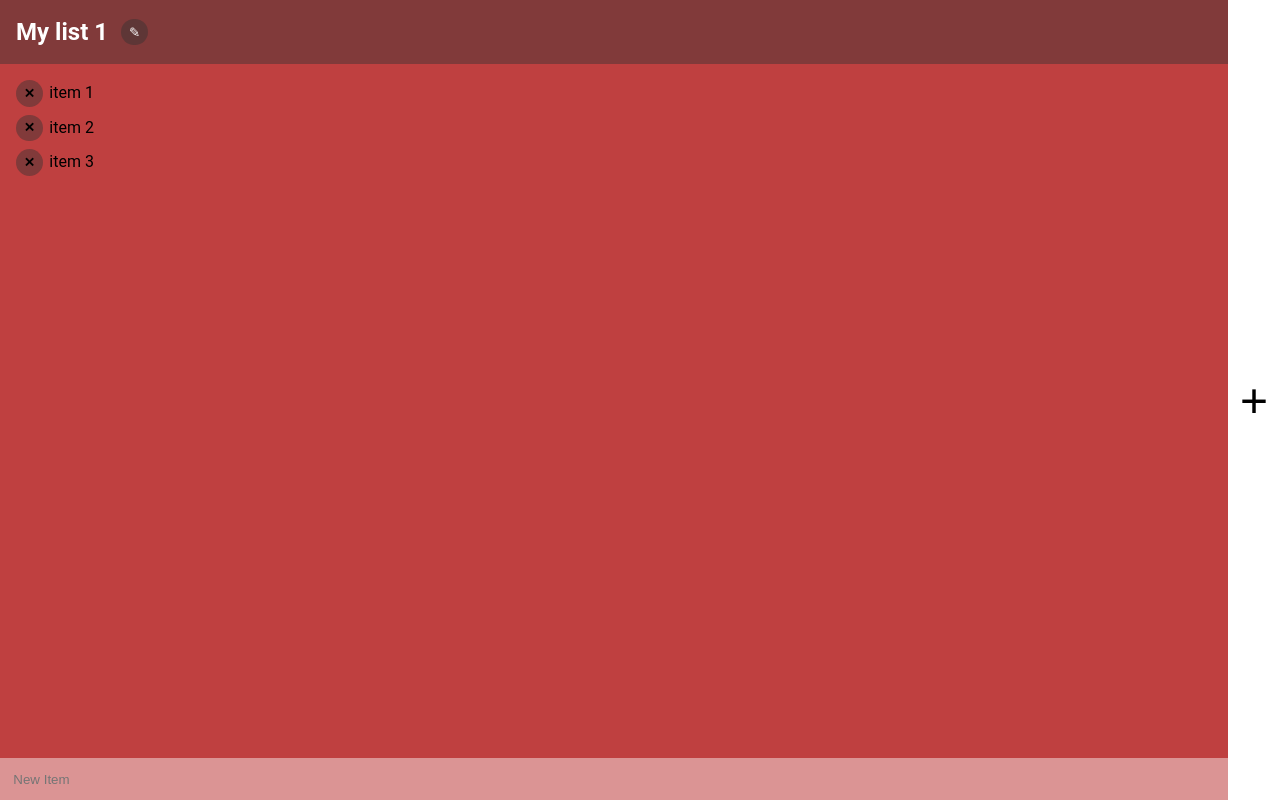
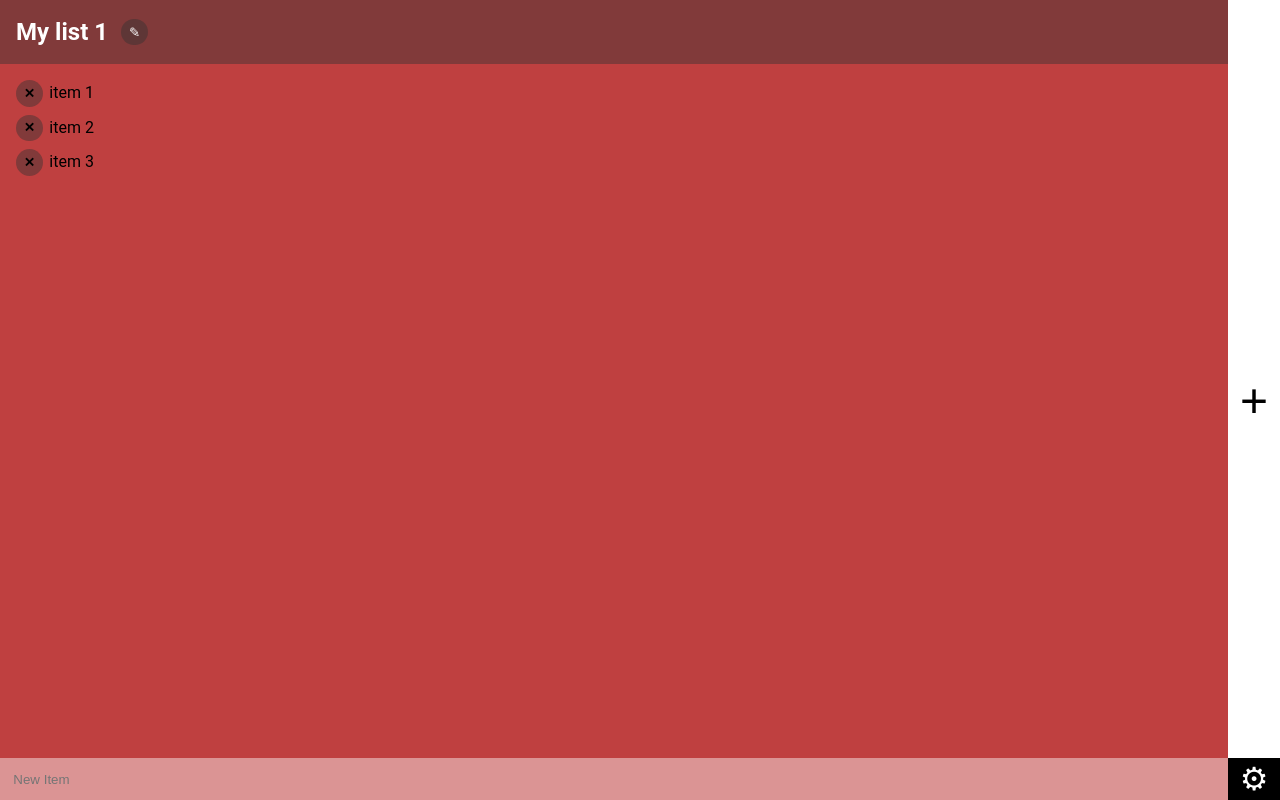
Before and after one commit to nolanzurek/jumpscare, a Preact app: page / in a window 1280 px wide. Built offline with nearby package versions, Linux system fonts and the light colour scheme.

Commit message:
refactor: Remove unused CSS styles and add SideButton component
- Remove unused CSS styles from app.css and ListPane.css
- Add SideButton component to handle adding new list panes and opening settings dialog
- Move SideButton related CSS styles to SideButton.css

```diff
--- a/src/app.css
+++ b/src/app.css
@@ -11,23 +11,3 @@
   width: 100%;
   overflow-x: auto;
 }
-
-#add-pane-button {
-  margin-left: auto;
-  max-width: 100px;
-  background-color: white;
-  color: black;
-  border: none;
-  outline: none;
-  padding: 0.25em;
-  cursor: pointer;
-  font-size: 3em;
-}
-
-#add-pane-button:hover {
-  background-color: #eeeeee;
-}
-
-#add-pane-button:active {
-  background-color: #dddddd;
-}
--- a/src/app.tsx
+++ b/src/app.tsx
@@ -1,5 +1,7 @@
 import { useState, useEffect } from "preact/hooks";
 import { ListPane } from "./components/ListPane/ListPane";
+import { SideButton } from "./components/SideButton/SideButton";
+import type { GlobalState } from "./types/statefulTypes";
 import "./app.css";
 
 export function App() {
@@ -68,34 +70,9 @@ export function App() {
               }}
             />
           ))}
-          <button
-            id="add-pane-button"
-            onClick={() => {
-              const newLists = { ...appData.listData };
-              const newId =
-                Math.max(...Object.values(newLists).map((l) => Number(l.id))) +
-                1;
-              newLists[`My list ${newId}`] = { id: `${newId}`, items: [] };
-              setAppData({ listData: newLists });
-            }}
-          >
-            +
-          </button>
+          <SideButton appData={appData} setAppData={setAppData} />
         </div>
       </div>
     </>
   );
 }
-
-type GlobalState = {
-  listData: Record<string, ItemList>; // listId -> listItems
-  // later: settings, etc
-};
-
-type ItemList = {
-  id: string;
-  items: {
-    id: string;
-    text: string;
-  }[];
-};
--- a/src/components/ListPane/ListPane.css
+++ b/src/components/ListPane/ListPane.css
@@ -5,6 +5,10 @@
   min-width: 0px;
   height: 100vh;
   position: relative;
+  overflow-y: scroll;
+  /* hide scrollbars */
+  -ms-overflow-style: none; /* IE and Edge */
+  scrollbar-width: none; /* Firefox */
 }
 
 .title-section {
--- /dev/null
+++ b/src/components/SettingsContent/SettingsContent.tsx
@@ -0,0 +1,11 @@
+export function SettingsContent(props: { closeSettings: () => void }) {
+  return (
+    <div id="settings-content">
+      <h1>Settings</h1>
+      <p>You just got flashbanged! L + Ratio</p>
+      <button id="close-settings-button" onClick={() => props.closeSettings()}>
+        Close
+      </button>
+    </div>
+  );
+}
--- /dev/null
+++ b/src/components/SideButton/SideButton.css
@@ -0,0 +1,65 @@
+#add-pane-button {
+  margin-left: auto;
+  max-width: 100px;
+  background-color: white;
+  color: black;
+  border: none;
+  outline: none;
+  padding: 0.25em;
+  cursor: pointer;
+  font-size: 3em;
+  height: 100%;
+}
+
+#settings-button {
+  width: 100%;
+  position: absolute;
+  bottom: 0;
+  right: 0;
+  /* !!!! MAGIC */
+  height: 1.31em;
+  /* standardize colors */
+  background-color: black;
+  color: white;
+  border: none;
+  outline: none;
+  /* padding: 0.25em; */
+  cursor: pointer;
+  font-size: 2em;
+}
+
+#settings-button:hover {
+  background-color: #333333;
+}
+
+#settings-button:active {
+  background-color: #222222;
+}
+
+#add-pane-button-container {
+  position: relative;
+}
+
+#add-pane-button:hover {
+  background-color: #eeeeee;
+}
+
+#add-pane-button:active {
+  background-color: #dddddd;
+}
+
+/* modal */
+
+#settings-dialog {
+  /* display: none; */
+  position: fixed;
+  z-index: 1;
+  left: 0;
+  top: 0;
+  width: 100%;
+  height: 100%;
+  overflow: auto;
+  background-color: white;
+  padding: 20px;
+  border: none;
+}
--- /dev/null
+++ b/src/components/SideButton/SideButton.tsx
@@ -0,0 +1,40 @@
+import { useState } from "preact/hooks";
+import type { GlobalState } from "../../types/statefulTypes";
+import { SettingsContent } from "../SettingsContent/SettingsContent";
+import "./SideButton.css";
+
+export function SideButton(props: {
+  appData: GlobalState;
+  setAppData: (data: GlobalState) => void;
+}) {
+  const [showSettings, setShowSettings] = useState(false);
+
+  return (
+    <div id="add-pane-button-container">
+      <button
+        id="add-pane-button"
+        onClick={() => {
+          const newLists = { ...props.appData.listData };
+          const newId =
+            Math.max(0, ...Object.values(newLists).map((l) => Number(l.id))) +
+            1;
+          newLists[`My list ${newId}`] = { id: `${newId}`, items: [] };
+          props.setAppData({ listData: newLists });
+        }}
+      >
+        +
+      </button>
+      <button
+        id="settings-button"
+        onClick={() => setShowSettings(!showSettings)}
+      >
+        ⚙
+      </button>
+      {
+        <dialog id="settings-dialog" open={showSettings}>
+          <SettingsContent closeSettings={() => setShowSettings(false)} />
+        </dialog>
+      }
+    </div>
+  );
+}
--- /dev/null
+++ b/src/types/statefulTypes.ts
@@ -0,0 +1,12 @@
+export type GlobalState = {
+  listData: Record<string, ItemList>; // listId -> listItems
+  // later: settings, etc
+};
+
+export type ItemList = {
+  id: string;
+  items: {
+    id: string;
+    text: string;
+  }[];
+};
```
Also changed, not shown: src/components/ListPane/todo.md (deleted, +0 -3 lines), src/components/SettingsContent/SettingsContent.css (added), 1 other file (tests, documents, lock files or other folders).
